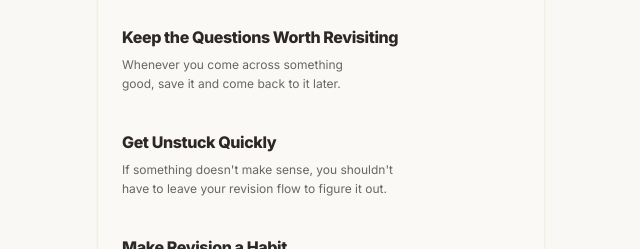
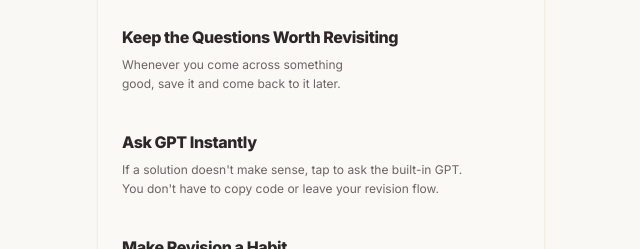
Before and after one commit to MohitPant2803/ReeWise-Download-Website, a Next.js app: page / in a window 1280 px wide. Shown: the part 1440-1689 px from the top of the page, without its empty margins (319-959 px from the left). Built offline with nearby package versions, Linux system fonts and the light colour scheme.

Commit message:
Update features section: Ask GPT Instantly

```diff
--- a/src/app/page.tsx
+++ b/src/app/page.tsx
@@ -180,8 +180,8 @@ export default function Home() {
                 desc: "Whenever you come across something good, save it and come back to it later."
               },
               {
-                title: "Get Unstuck Quickly",
-                desc: "If something doesn't make sense, you shouldn't have to leave your revision flow to figure it out."
+                title: "Ask GPT Instantly",
+                desc: "If a solution doesn't make sense, tap to ask the built-in GPT. You don't have to copy code or leave your revision flow."
               },
               {
                 title: "Make Revision a Habit",
```
